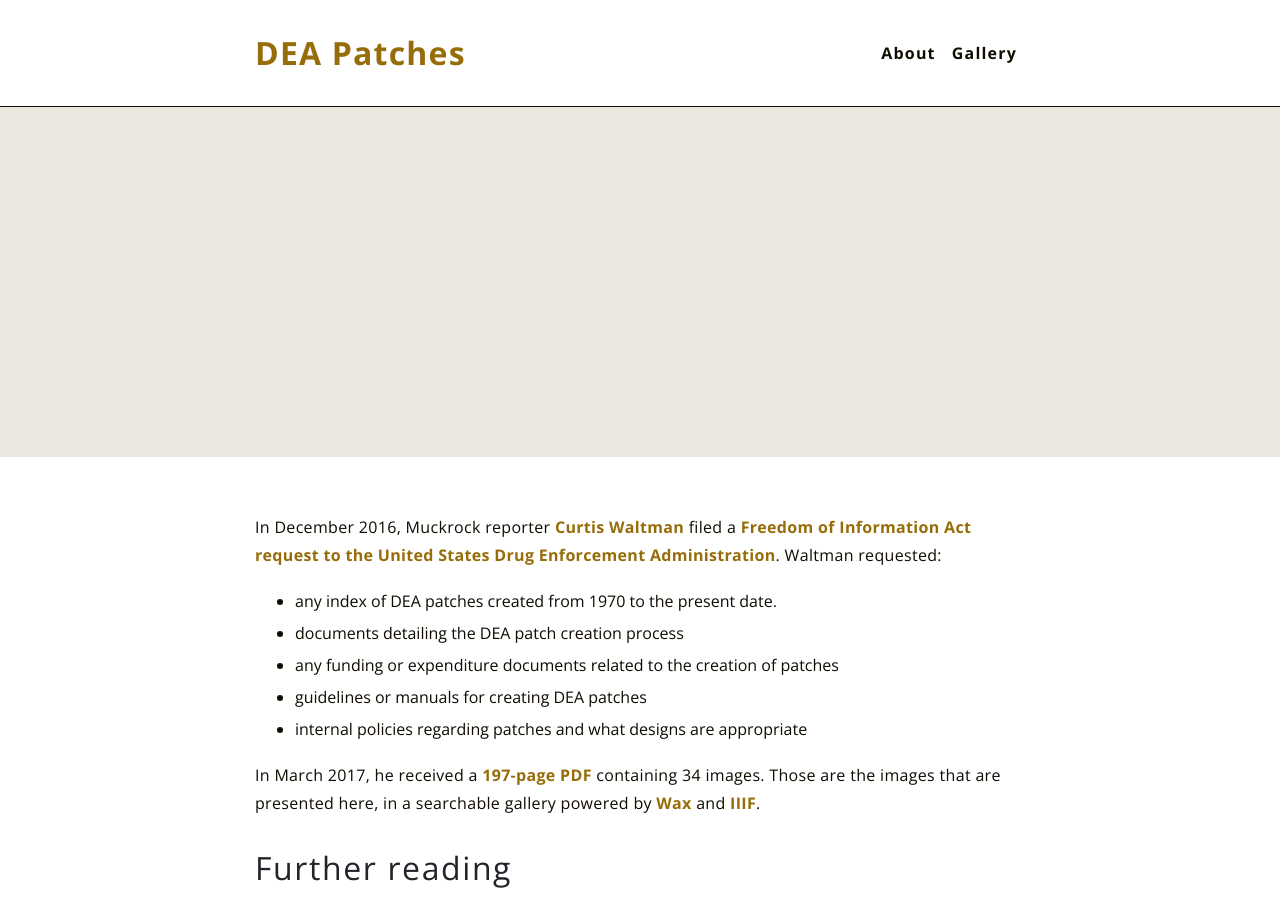
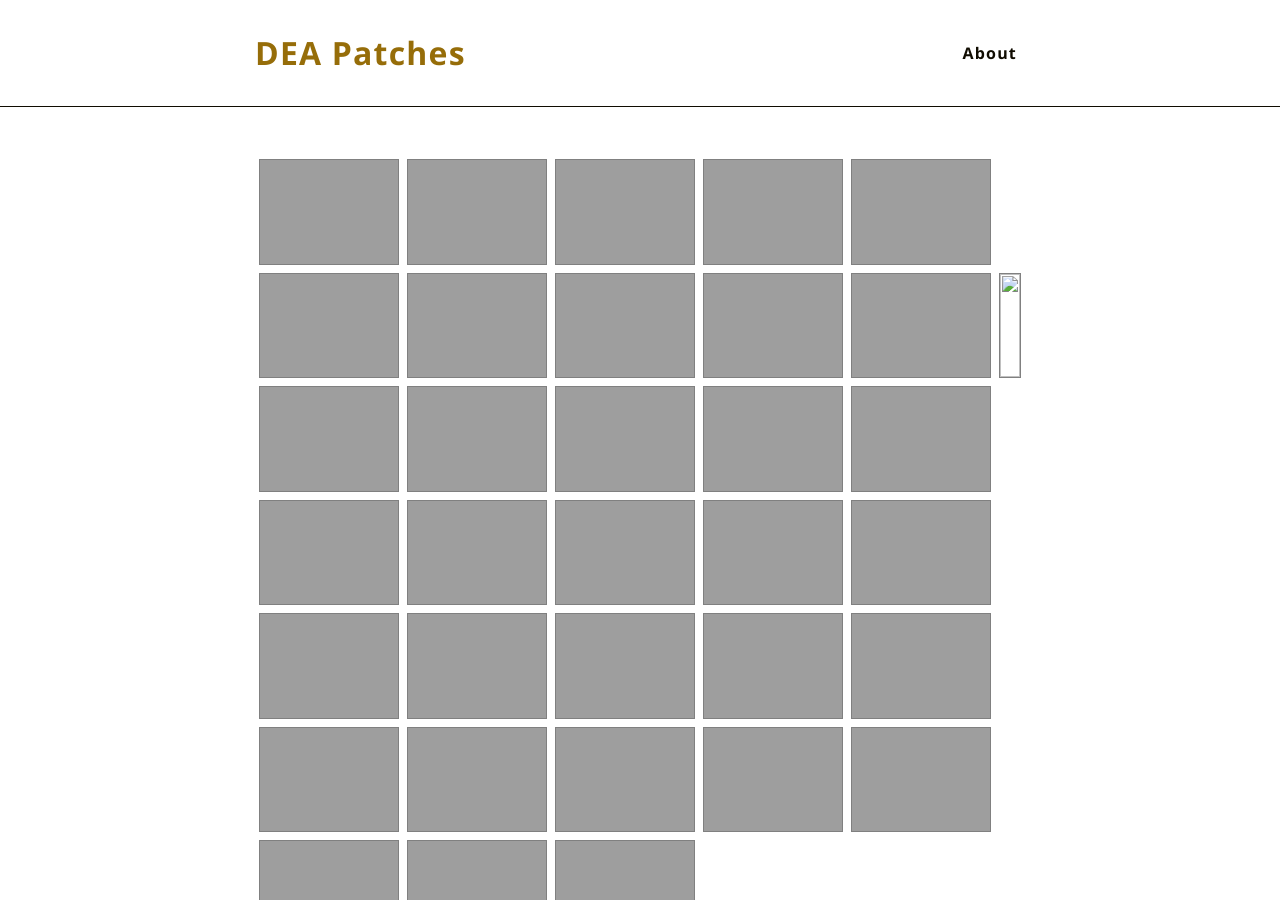
Before and after one commit to ngeraci/dea-patches, a Jekyll site: the page built from index.md, in a window 1280 px wide and 900 px high. Built offline with Jekyll 4.4.1, drawn with Linux system fonts in a browser that asks for light colours; some of the changed text lies outside the part shown.

Commit message:
make main page gallery, put descriptive text on about page

```diff
--- a/_config.yml
+++ b/_config.yml
@@ -100,8 +100,6 @@ search:
 menu:
   - label: About
     link: /about/
-  - label: Gallery
-    link: /gallery/
 
 # --------------------------------------------------------------
 # SITE FOOTER SETTINGS
--- a/index.md
+++ b/index.md
@@ -2,37 +2,5 @@
 layout: default
 title: DEA Patches
 search: true
-banner:
-- collection: dea
-  pid: dea_patches_028
-  y: center
-  x: left
-  zoom: 1
-- collection: dea
-  pid: dea_patches_024
-  zoom: 1
-  x: right
-- collection: dea
-  pid: dea_patches_003
-  zoom: 1
-  y: center
-  x: left
-- collection: dea
-  pid: dea_patches_018
-  zoom: 1
 ---
-In December 2016, Muckrock reporter [Curtis Waltman](https://twitter.com/chwaltman) filed a [Freedom of Information Act request to the United States Drug Enforcement Administration](https://www.muckrock.com/foi/united-states-of-america-10/patch-program-30852/). Waltman requested:
-> * any index of DEA patches created from 1970 to the present date.
-> * documents detailing the DEA patch creation process
-> * any funding or expenditure documents related to the creation of patches
-> * guidelines or manuals for creating DEA patches
-> * internal policies regarding patches and what designs are appropriate
-
-In March 2017, he received a [197-page PDF](https://cdn.muckrock.com/foia_files/2017/03/09/3-6-17_MR30852_RES_ID17-00182-F.pdf) containing 34 images. Those are the images that are presented here, in a searchable gallery powered by [Wax](https://minicomp.github.io/wax/) and [IIIF](http://iiif.io/).
-
-## Further reading
-* ["MuckRock’s guided tour of lesser-known DEA patches"](https://www.muckrock.com/news/archives/2017/mar/16/DEA-patches/)
-* ["The Official Patches of The U.S. Drug Enforcement Administration Are...Dope?"](https://www.esquiremag.ph/culture/lifestyle/the-official-patches-of-the-us-drug-enforcement-agency-are-dope-a00203-20180417)
-* ["These DEA Patches Make Doing Drugs Seem Extremely Rad"](https://www.spin.com/2017/03/cool-dea-patches-dragon-grim-reaper-weed/)
-* ["The oddly beautiful and sometimes disturbing artistic talent of the nation’s drug cops"](https://www.washingtonpost.com/news/wonk/wp/2015/03/20/the-oddly-beautiful-and-sometimes-disturbing-artistic-talent-of-the-nations-drug-cops/)
-* On military patches: Trevor Paglen, ["I could tell you but then you would have to be destroyed by me: emblems from the Pentagon's black world"](https://www.worldcat.org/title/i-could-tell-you-but-then-you-would-have-to-be-destroyed-by-me-emblems-from-the-pentagons-black-world/oclc/154704808)
+{% include collection_gallery.html collection='dea'%}
```
Also changed, not shown: pages/about.md (+15 -5 lines), pages/gallery.md (deleted, +0 -6 lines), 1 other file.
